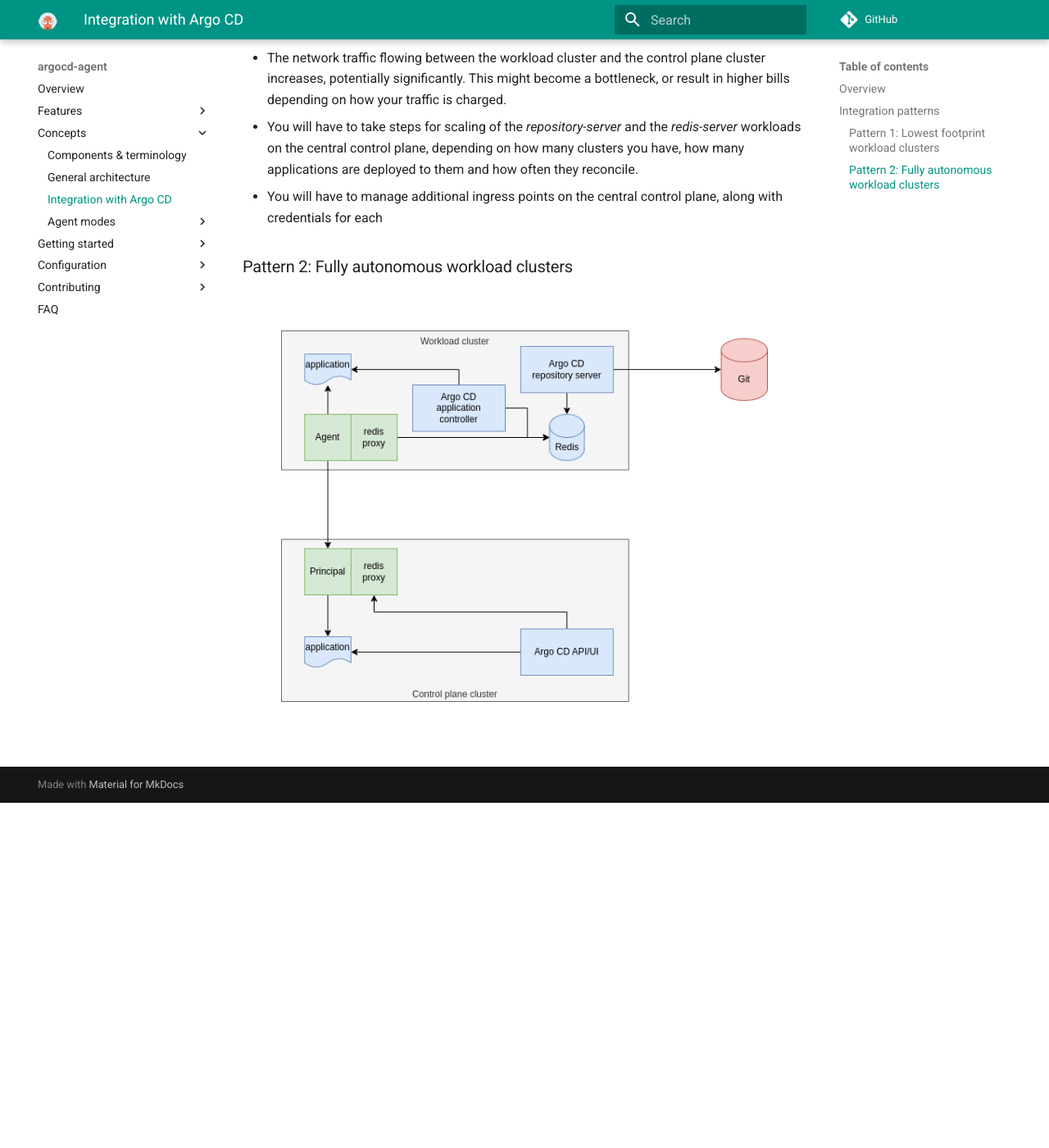
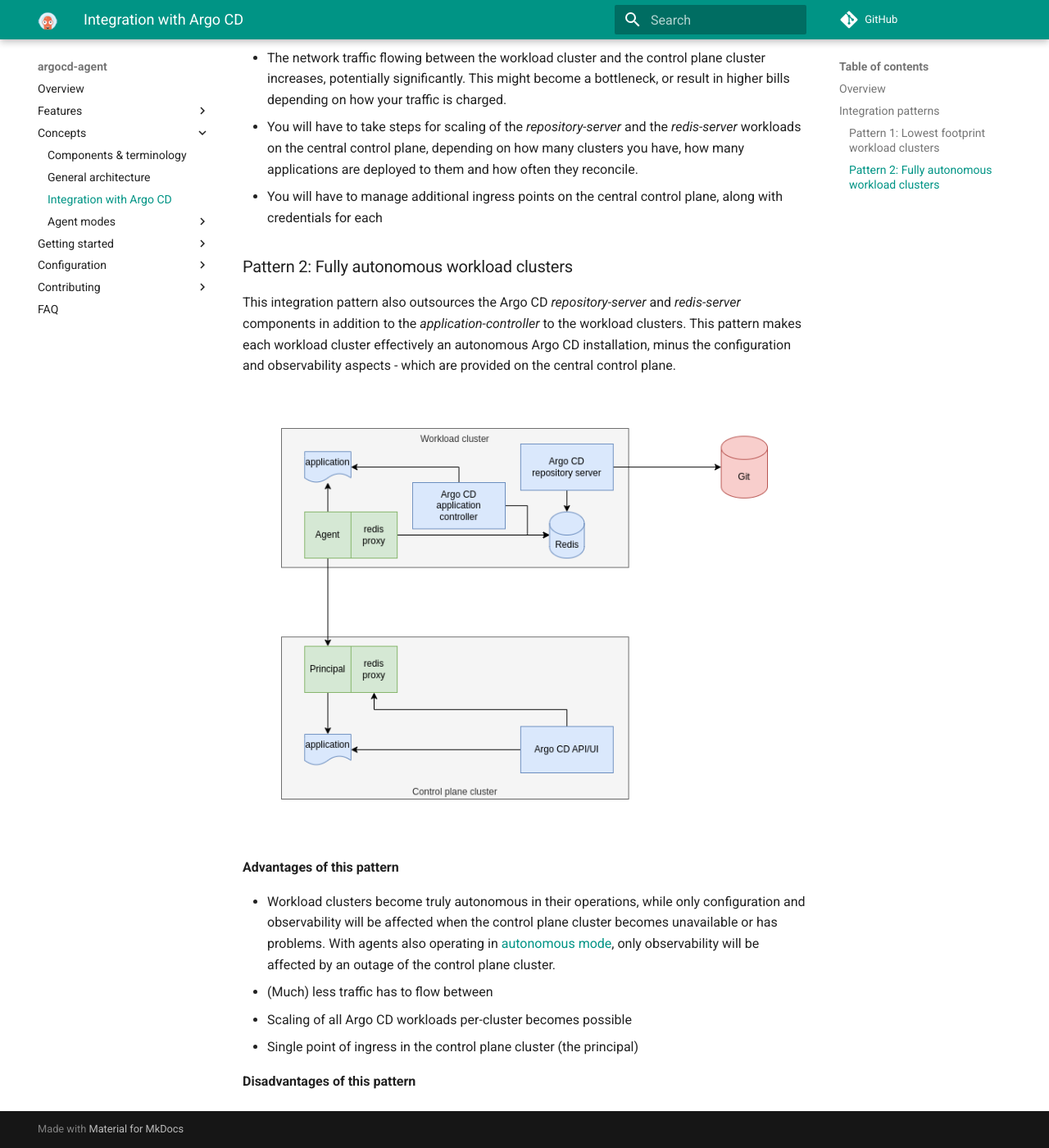
Before and after one commit to argoproj-labs/argocd-agent, an MkDocs documentation site: the page built from docs/concepts/argocd-integration.md, in a window 1280 px wide and 1400 px high, scrolled down 2035 px. Shown: the whole window at 82% size. Built offline with MkDocs 1.6.1 and Material for MkDocs 9.7.7, drawn with Linux system fonts in a browser that asks for light colours; comment, search, counter and statistics services are not loaded; before the commit the page ends 3014 px from its top, so only the background shows below that; some of the changed text lies outside the part shown.

Commit message:
Update
Signed-off-by: jannfis <jann@mistrust.net>

```diff
--- a/docs/concepts/argocd-integration.md
+++ b/docs/concepts/argocd-integration.md
@@ -25,13 +25,13 @@
 
 As can be seen, the only component installed and running on the *workload cluster* is the *application-controller* (and the *applicationset-controller*, in case the agent runs in autonomous mode), and the *application-controller* is talking to a *repository-server* and a *redis-server* on the control plane cluster.
 
-**Advantages of this scenario**
+**Advantages of this pattern**
 
 * Less compute requirements on the workload clusters, as some of the heavy lifting is done on the control plane
 * Since the *repository-server* runs on the control plane cluster, the workload clusters don't need access to Git. They will only need to talk to the control plane cluster.
 * Since more of the important state (such as, rendered manifests) is stored on the control plane cluster's *redis-server*, it is cheaper for the Argo CD API on the control plane cluster to actually access the state. However, it should be noted that most of the traffic to *redis-server* stems from the *application-controller* as well as the *repository-server*.
 
-**Disadvantages of this scenario**
+**Disadvantages of this pattern**
 
 * The control plane cluster and its components become a single point of failure (SPoF) for the whole setup. If the workload cluster cannot reach the control plane cluster, or the components become unavailable, the *application-controller* on the workload clusters cannot render manifests anymore, or store important information in the cache. Reconciliation will stop working on the workload clusters.
 * The network traffic flowing between the workload cluster and the control plane cluster increases, potentially significantly. This might become a bottleneck, or result in higher bills depending on how your traffic is charged.
@@ -40,4 +40,15 @@
 
 ### Pattern 2: Fully autonomous workload clusters
 
-![Integration scenario 1: Autonomous spokes](../assets/02-integration-autonomous.png)
+This integration pattern also outsources the Argo CD *repository-server* and *redis-server* components in addition to the *application-controller* to the workload clusters. This pattern makes each workload cluster effectively an autonomous Argo CD installation, minus the configuration and observability aspects - which are provided on the central control plane.
+
+![Integration pattern 2: Autonomous spokes](../assets/02-integration-autonomous.png)
+
+**Advantages of this pattern**
+
+* Workload clusters become truly autonomous in their operations, while only configuration and observability will be affected when the control plane cluster becomes unavailable or has problems. With agents also operating in [autonomous mode](./agent-modes/autonomous.md), only observability will be affected by an outage of the control plane cluster.
+* (Much) less traffic has to flow between
+* Scaling of all Argo CD workloads per-cluster becomes possible
+* Single point of ingress in the control plane cluster (the principal)
+
+**Disadvantages of this pattern**
```
Also changed, not shown: docs/concepts/components-terminology.md (+1 -1 lines), docs/contributing/local.md (+3 -0 lines).
